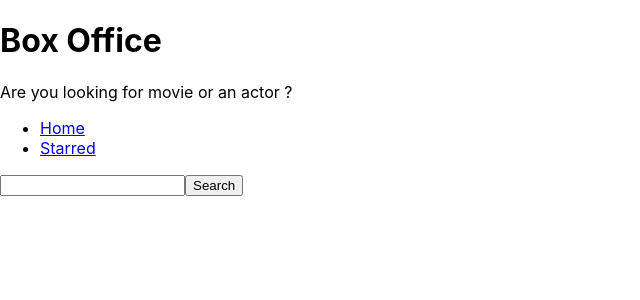
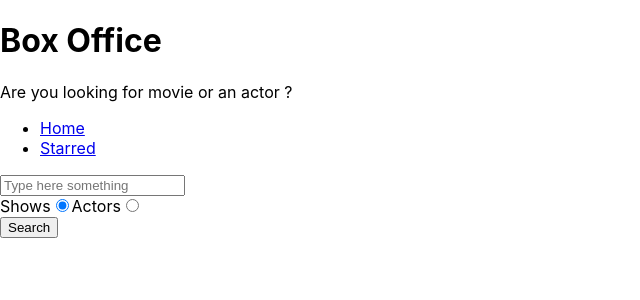
Before and after one commit to kishankarenaa/box-office, a React (Create React App) app: page / in a window 1280 px wide. Shown: the top 300 px of the page, without its empty margins (0-640 px from the left). Built offline with nearby package versions, Linux system fonts and the light colour scheme.

Commit message:
Added search option

```diff
--- a/src/pages/Home.js
+++ b/src/pages/Home.js
@@ -5,9 +5,12 @@ import { apiGet } from '../misc/config';
 const Home = () => {
   const [input , setInput] =useState('');
   const [results , setResults] =useState(null);
+  const [searchOption , setSearchOption] = useState('shows');
+
+  const isShowsSearch = searchOption === 'shows';
 
   const onSearch = ()=>{
-    apiGet(`/search/shows?q=${input}`).then(result => {
+    apiGet(`/search/${searchOption}?q=${input}`).then(result => {
       setResults(result);
     })
 
@@ -25,6 +28,12 @@ const Home = () => {
 
   };
 
+  const onRadioChange = (ev)=>{
+    setSearchOption(ev.target.value)
+  };
+
+
+
   const renderResults =()=>{
     if(results && results.length === 0){
       return (
@@ -33,20 +42,34 @@ const Home = () => {
 
     }
     if(results && results.length > 0){
-       return(
-         <div>            {results.map( item =>(
-            <div key ={item.show.id}>{item.show.name}</div>
-            ))}
-            </div>
+       return( results[0].show ? results.map( item =>(
+        <div key ={item.show.id}>{item.show.name}</div>
+        )) : results.map( item =>(
+          <div key ={item.person.id}>{item.person.name}</div>
+          ))
 
-       );
+             );
     }
     return null;
   }
 
   return (
     <MainPageLayout>
-      <input type ="text" onChange={onInputChange} onKeyDown ={onKeyDown} value ={input}/>
+      <input placeholder ="Type here something" p type ="text" onChange={onInputChange} onKeyDown ={onKeyDown} value ={input}/>
+
+      <div>
+
+        <label htmlFor="shows-search">
+
+          Shows
+          <input id="shows-search" type="radio"  value="shows" onChange={onRadioChange} checked={isShowsSearch}/>
+        </label>
+        <label htmlFor="actors-search">
+
+            Actors
+          <input id="actors-search"type="radio" value="people" onChange={onRadioChange}  checked ={!isShowsSearch}/>
+          </label>
+      </div>
       <button type ="button" onClick={onSearch}>Search</button>
       {renderResults()}
     </MainPageLayout>
```
